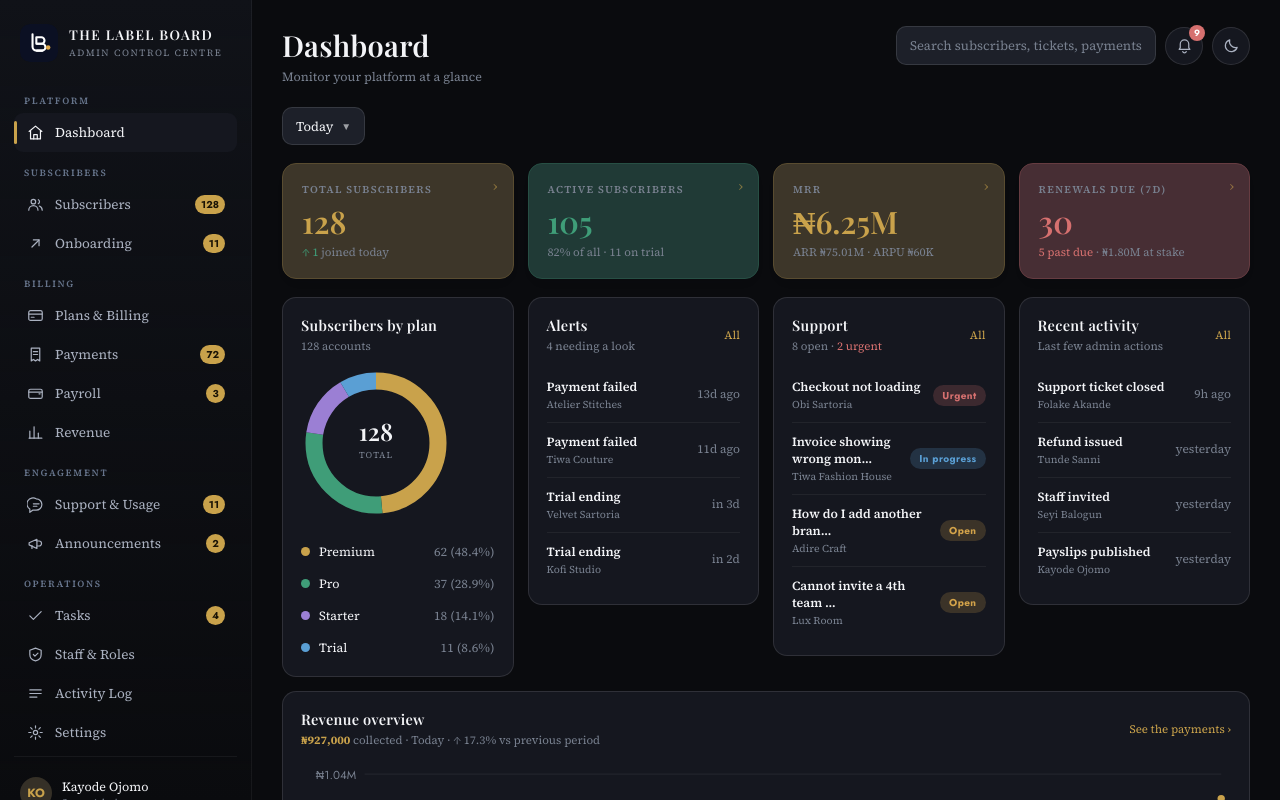
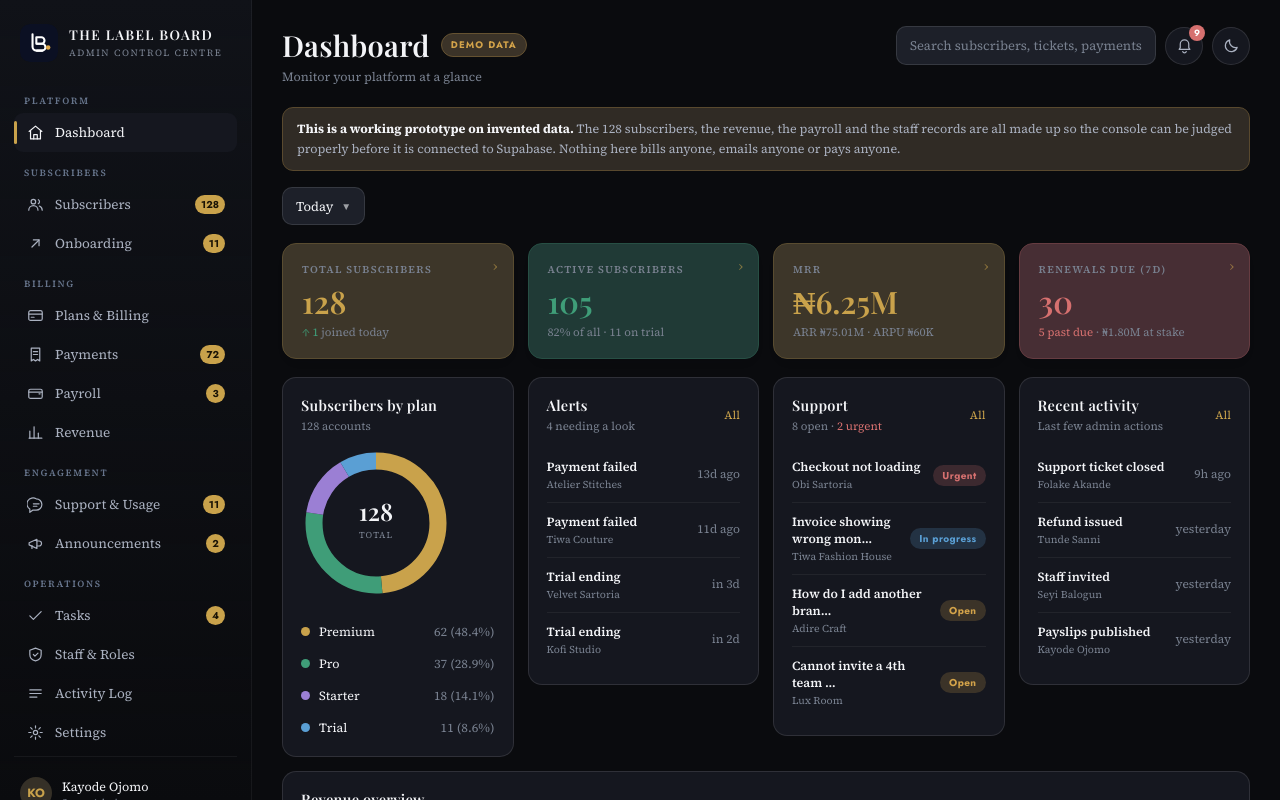
Before and after one commit to kaybespoke-debug/The-Label-Board, a plain HTML site: page admin/index.html in a window 1280 px wide. Drawn offline with nearby package versions, Linux system fonts and the light colour scheme.

Commit message:
Mark the console as running on demo data
It is about to sit on a public URL showing ₦6.25M MRR, named subscribers, staff
salaries and bank accounts — all invented. Anyone landing on it should know that
before they read a number.

- A "Demo data" pill next to the page title, on every page and detail view
- One line on the dashboard saying plainly what is and is not real, and that
  nothing here bills, emails or pays anyone
- Both driven by a single DB.demoData flag. Set it to false when the console
  reads real subscribers and every trace of the marker disappears

The badge is a sibling of the h1, not a child, because render() sets textContent
on the title and would otherwise wipe it on the first navigation.

```diff
--- a/admin/css/app.css
+++ b/admin/css/app.css
@@ -447,3 +447,21 @@ tbody tr:last-child td{border-bottom:0}
   .st .sv{font-size:25px}
   .nav{min-width:48px;padding:6px 7px}
 }
+
+/* ---------- demo-data marker ----------
+   Every figure in this build is invented. While that is true it says so on
+   screen, so nobody reads ₦6.25M MRR as a real number. DB.demoData turns it off. */
+.demo{display:inline-block;vertical-align:middle;margin-left:9px;font-family:'Jost',sans-serif;
+  font-size:9.5px;font-weight:700;letter-spacing:1.1px;text-transform:uppercase;
+  padding:4px 9px;border-radius:20px;white-space:nowrap;
+  background:color-mix(in srgb,var(--amber) 20%,var(--panel));
+  color:var(--amber);border:1px solid color-mix(in srgb,var(--amber) 42%,var(--panel))}
+.demo-bar{background:color-mix(in srgb,var(--amber) 14%,var(--panel));
+  border:1px solid color-mix(in srgb,var(--amber) 36%,var(--panel));
+  border-radius:11px;padding:11px 14px;margin-bottom:16px;font-size:12.5px;
+  color:var(--dim);line-height:1.6}
+.demo-bar b{color:var(--text)}
+@media(max-width:680px){
+  .demo{font-size:8.5px;padding:3px 7px;margin-left:6px;letter-spacing:.8px}
+  .demo-bar{font-size:11.5px;padding:10px 12px}
+}
--- a/admin/index.html
+++ b/admin/index.html
@@ -69,7 +69,11 @@
   <main class="main">
     <div class="top">
       <div>
-        <h1 id="ttl">Dashboard</h1>
+        <!-- the badge is a sibling, not a child: render() sets textContent on #ttl -->
+        <div style="display:flex;align-items:center;flex-wrap:wrap;gap:2px">
+          <h1 id="ttl">Dashboard</h1>
+          <span class="demo" id="demoTag" title="Every figure here is invented">Demo data</span>
+        </div>
         <div class="top-sub" id="sub">Monitor your platform at a glance</div>
       </div>
       <div class="top-act">
@@ -193,6 +197,10 @@ function render() {
   }
   document.getElementById('view').innerHTML = html;
 
+  // demo-data marker — hidden the moment real data is wired in
+  const dt = document.getElementById('demoTag');
+  if (dt) dt.style.display = DB.demoData ? 'inline-block' : 'none';
+
   // theme icon
   const dark = !document.body.classList.contains('light');
   document.getElementById('themeIcon').setAttribute('href', dark ? '#i-moon' : '#i-sun');
--- a/admin/js/data.js
+++ b/admin/js/data.js
@@ -832,6 +832,9 @@ const DB = (function () {
     roles: defaultRoles(),
     pages: ADMIN_PAGES,
     caps: ADMIN_CAPS,
+    /* Everything in here is invented. Flip this to false the moment the console
+       is reading real subscribers, and the demo marker disappears. */
+    demoData: true,
     settings: {
       platformName: 'The Label Board',
       currency: 'NGN',
--- a/admin/js/pages.js
+++ b/admin/js/pages.js
@@ -48,7 +48,12 @@ PAGES.dashboard = function () {
       go: "openDetail('sub'," + s.id + ")" })))
     .slice(0, 4);
 
-  return periodBar() +
+  return (DB.demoData ? '<div class="demo-bar">' +
+      '<b>This is a working prototype on invented data.</b> The 128 subscribers, the revenue, the ' +
+      'payroll and the staff records are all made up so the console can be judged properly before it is ' +
+      'connected to Supabase. Nothing here bills anyone, emails anyone or pays anyone.' +
+      '</div>' : '') +
+    periodBar() +
     '<div class="stats">' + stats + '</div>' +
 
     /* the four-across row */
--- a/admin/sw.js
+++ b/admin/sw.js
@@ -1,6 +1,6 @@
 /* The Label Board — Admin Control Centre service worker
    Bump CACHE on every release so clients pick up new files. */
-const CACHE = 'tlb-admin-v15';
+const CACHE = 'tlb-admin-v16';
 const ASSETS = [
   './',
   'index.html',
```
